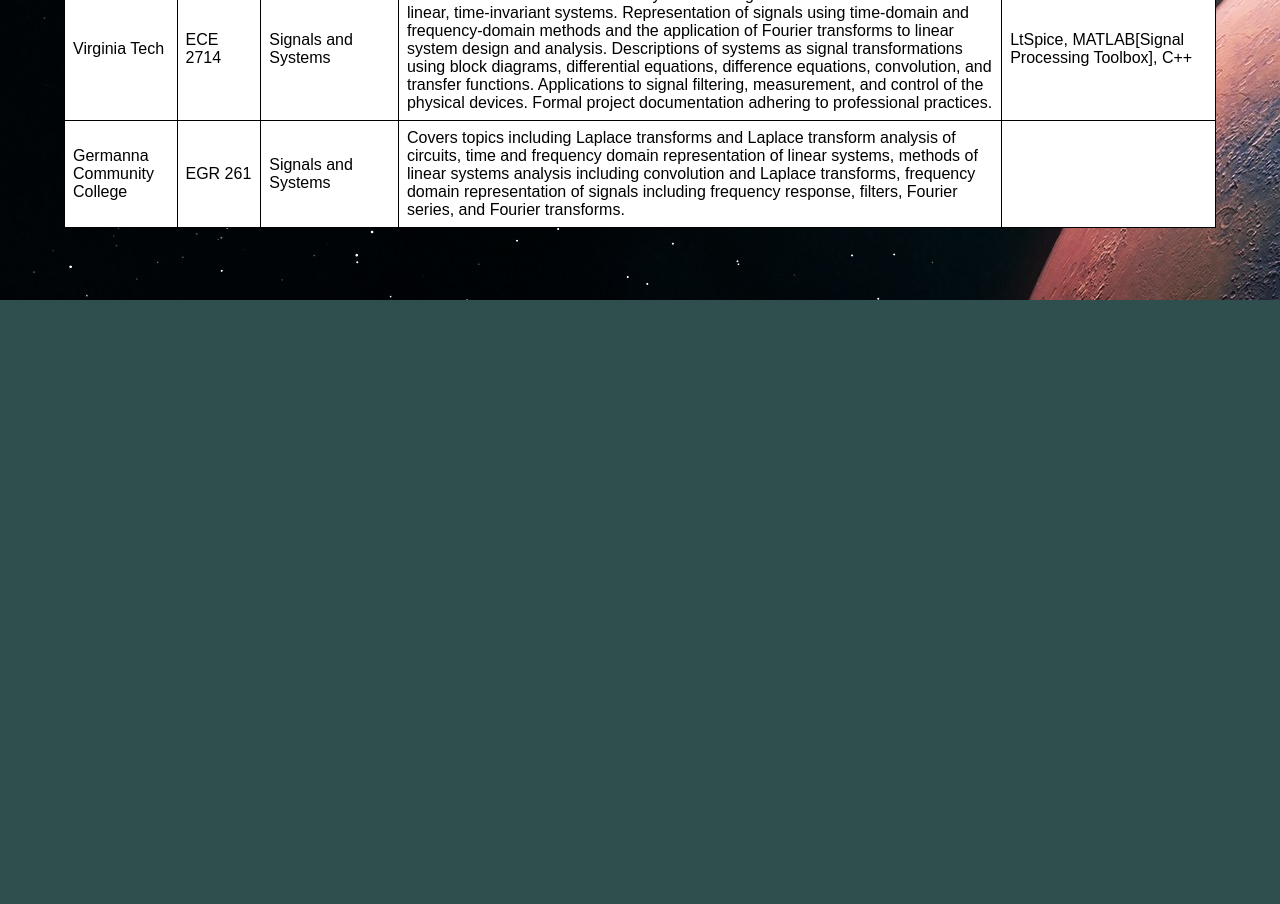
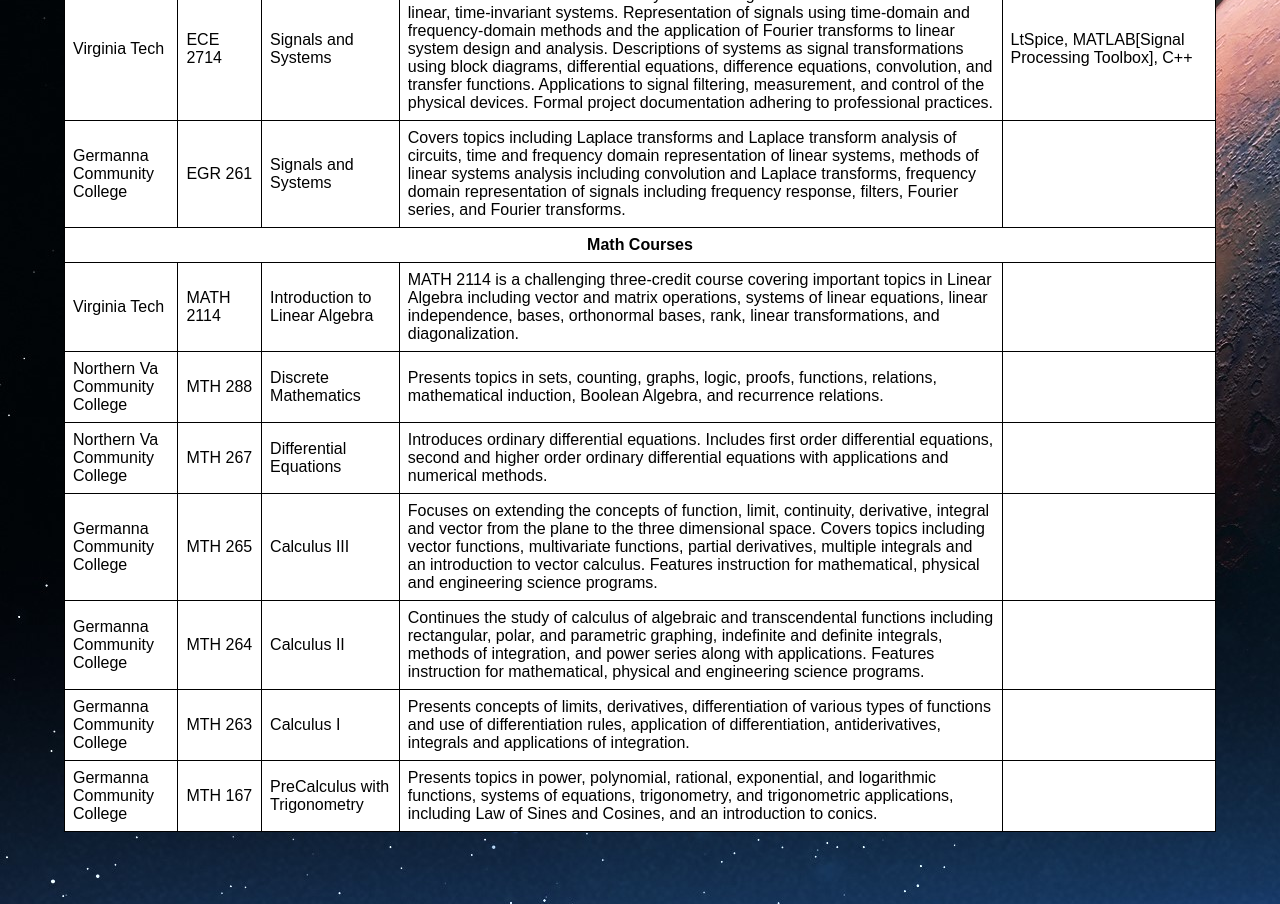
Before and after one commit to Jean-LucDeRieux/JeanLucDeRieux.github.io, a plain HTML site: page Courses.html in a window 1280 px wide. Shown: the part 2959-3863 px from the top of the page. Before the commit the page ends 3259 px from the top, so only its background shows below. Drawn offline with Linux system fonts and the light colour scheme.

Commit message:
Added math courses and added some more links.

```diff
--- a/Courses.html
+++ b/Courses.html
@@ -287,6 +287,58 @@
                 <td>Covers topics including Laplace transforms and Laplace transform analysis of circuits, time and frequency domain representation of linear systems, methods of linear systems analysis including convolution and Laplace transforms, frequency domain representation of signals including frequency response, filters, Fourier series, and Fourier transforms. </td>
                 <td> </td>
             </tr>
+            <tr>
+                <th colspan="5">Math Courses</th>
+            </tr>
+            <tr>
+                <td>Virginia Tech</td>
+                <td>MATH 2114</td>
+                <td>Introduction to Linear Algebra </td>
+                <td>MATH 2114 is a challenging three-credit course covering important topics in Linear Algebra including vector and matrix operations, systems of linear equations, linear independence, bases, orthonormal bases, rank, linear transformations, and diagonalization. </td>
+                <td></td>
+            </tr>
+            <tr>
+                <td>Northern Va Community College</td>
+                <td>MTH 288</td>
+                <td>Discrete Mathematics</td>
+                <td>Presents topics in sets, counting, graphs, logic, proofs, functions, relations, mathematical induction, Boolean Algebra, and recurrence relations.</td>
+                <td> </td>
+            </tr>
+            <tr>
+                <td>Northern Va Community College</td>
+                <td>MTH 267</td>
+                <td>Differential Equations</td>
+                <td>Introduces ordinary differential equations. Includes first order differential equations, second and higher order ordinary differential equations with applications and numerical methods. </td>
+                <td> </td>
+            </tr>
+            <tr>
+                <td>Germanna Community College</td>
+                <td>MTH 265</td>
+                <td>Calculus III</td>
+                <td>Focuses on extending the concepts of function, limit, continuity, derivative, integral and vector from the plane to the three dimensional space. Covers topics including vector functions, multivariate functions, partial derivatives, multiple integrals and an introduction to vector calculus. Features instruction for mathematical, physical and engineering science programs. </td>
+                <td> </td>
+            </tr>
+            <tr>
+                <td>Germanna Community College</td>
+                <td>MTH 264</td>
+                <td>Calculus II</td>
+                <td>Continues the study of calculus of algebraic and transcendental functions including rectangular, polar, and parametric graphing, indefinite and definite integrals, methods of integration, and power series along with applications. Features instruction for mathematical, physical and engineering science programs. </td>
+                <td> </td>
+            </tr>
+            <tr>
+                <td>Germanna Community College</td>
+                <td>MTH 263</td>
+                <td>Calculus I</td>
+                <td>Presents concepts of limits, derivatives, differentiation of various types of functions and use of differentiation rules, application of differentiation, antiderivatives, integrals and applications of integration. </td>
+                <td> </td>
+            </tr>
+            <tr>
+                <td>Germanna Community College</td>
+                <td>MTH 167</td>
+                <td>PreCalculus with Trigonometry</td>
+                <td>Presents topics in power, polynomial, rational, exponential, and logarithmic functions, systems of equations, trigonometry, and trigonometric applications, including Law of Sines and Cosines, and an introduction to conics.  </td>
+                <td> </td>
+            </tr>
         </table>
 
         <br><br><br><br>
```
Also changed, not shown: Links.html (+1 -0 lines), Projects.html (+2 -0 lines), Videos.html (+2 -0 lines), index.html (+1 -1 lines).
